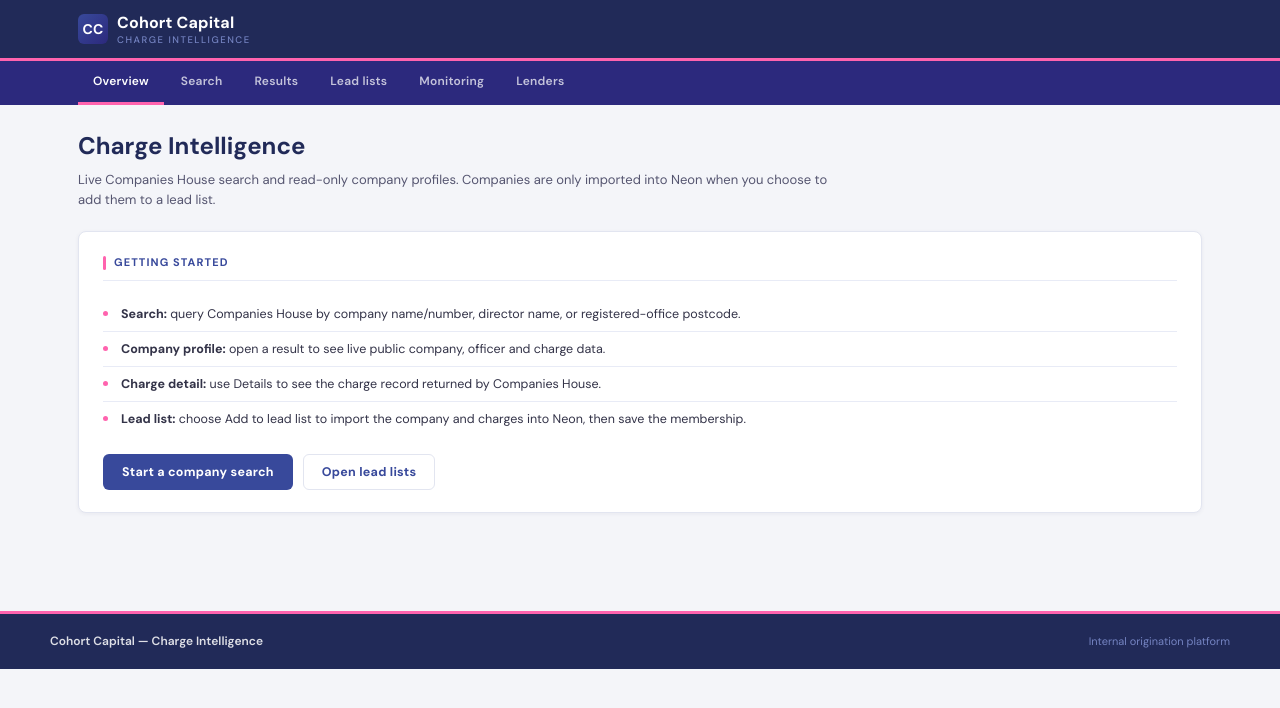
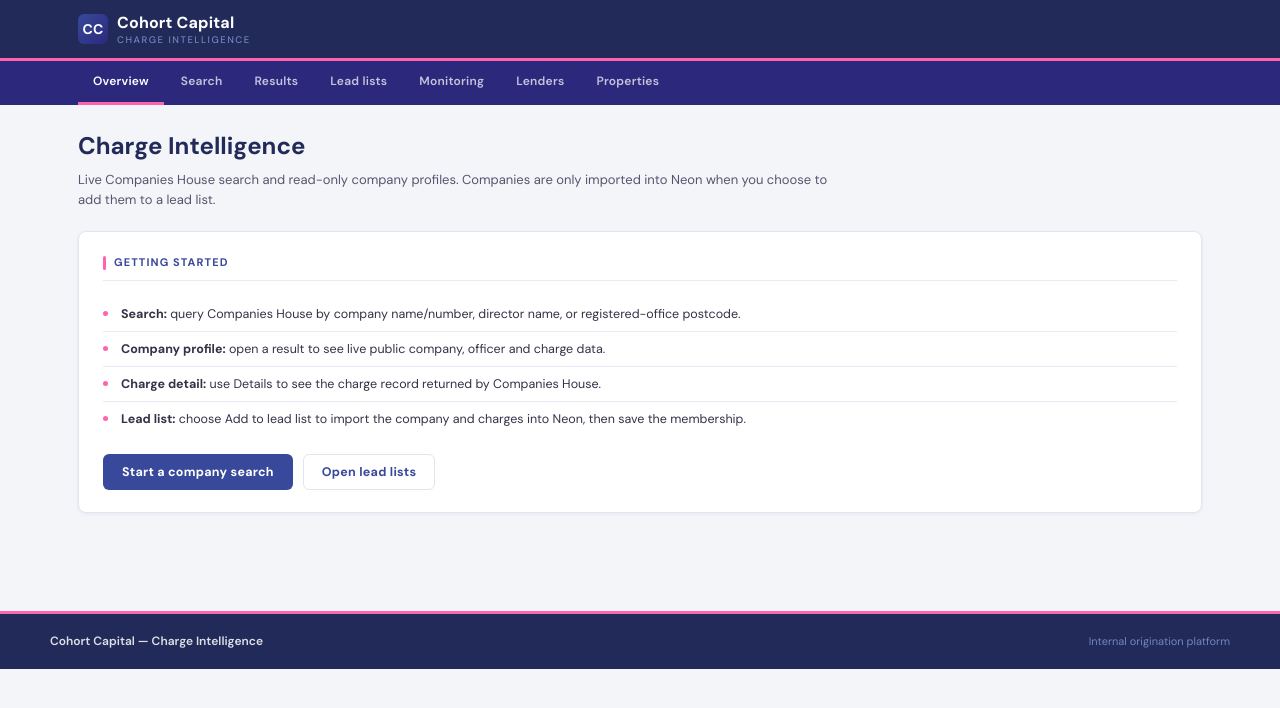
Before and after one commit to katrinahindley-a11y/strudel-mvp, a website: page index.html in a window 1280 px wide. Drawn offline with Linux system fonts and the light colour scheme.

Commit message:
Add Properties link to main navigation

```diff
--- a/index.html
+++ b/index.html
@@ -35,7 +35,13 @@
 function officerAddress(item){return [item?.address?.address_line_1,item?.address?.address_line_2,item?.address?.locality,item?.address?.region,item?.address?.postal_code,item?.address?.country].filter(Boolean).join(', ')}
 async function getJSON(url,options){const response=await fetch(url,options);let data={};try{data=await response.json()}catch{}if(!response.ok)throw new Error(data.error||`Request failed (${response.status})`);return data}
 const ROUTES=[{path:'overview',label:'Overview'},{path:'search',label:'Search'},{path:'results',label:'Results'},{path:'leads',label:'Lead lists'},{path:'monitoring',label:'Monitoring'},{path:'lenders',label:'Lenders'}];
-function setNav(active){$('nav').innerHTML=ROUTES.map(r=>`<a href="#/${r.path}" class="${active===r.path?'active':''}">${r.label}</a>`).join('')}
+function setNav(active) {
+  $('nav').innerHTML =
+    ROUTES.map(r =>
+      `<a href="#/${r.path}" class="${active === r.path ? 'active' : ''}">${r.label}</a>`
+    ).join('') +
+    '<a href="/properties.html">Properties</a>';
+}
 function go(path){location.hash='#/'+path}
 function router(){const raw=(location.hash||'#/overview').replace(/^#\//,'');const [path,arg]=raw.split('/');setNav(path);window.scrollTo(0,0);if(path==='overview')renderOverview();else if(path==='search')renderSearch();else if(path==='results')renderResults();else if(path==='company'){const companyNumber=decodeURIComponent(arg||'');if(!companyNumber){renderResults();return}if(STATE.selectedCompanyNumber!==companyNumber||!STATE.companyData)loadCompanyProfile(companyNumber);else renderCompany(companyNumber,false)}else if(path==='officer'){const officerId=decodeURIComponent(arg||'');if(!officerId){renderSearch();return}if(STATE.selectedOfficerId!==officerId||!STATE.officerData)loadOfficerAppointments(officerId);else renderOfficerProfile(officerId,false)}else if(path==='lenders')renderLenders();else if(path==='leads')renderLeads();else if(path==='monitoring')renderMonitoring();else renderOverview()}
 window.addEventListener('hashchange',router);
```
